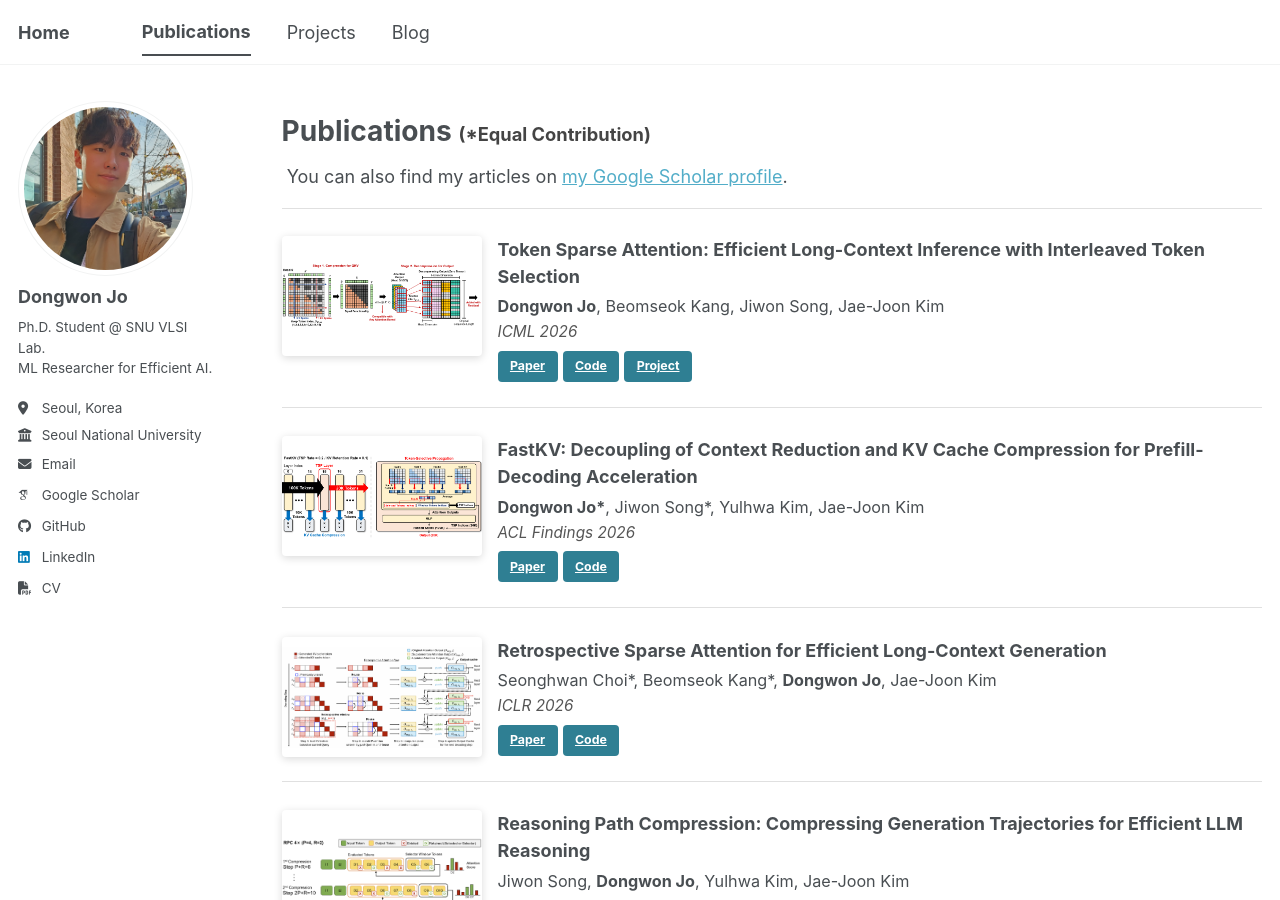
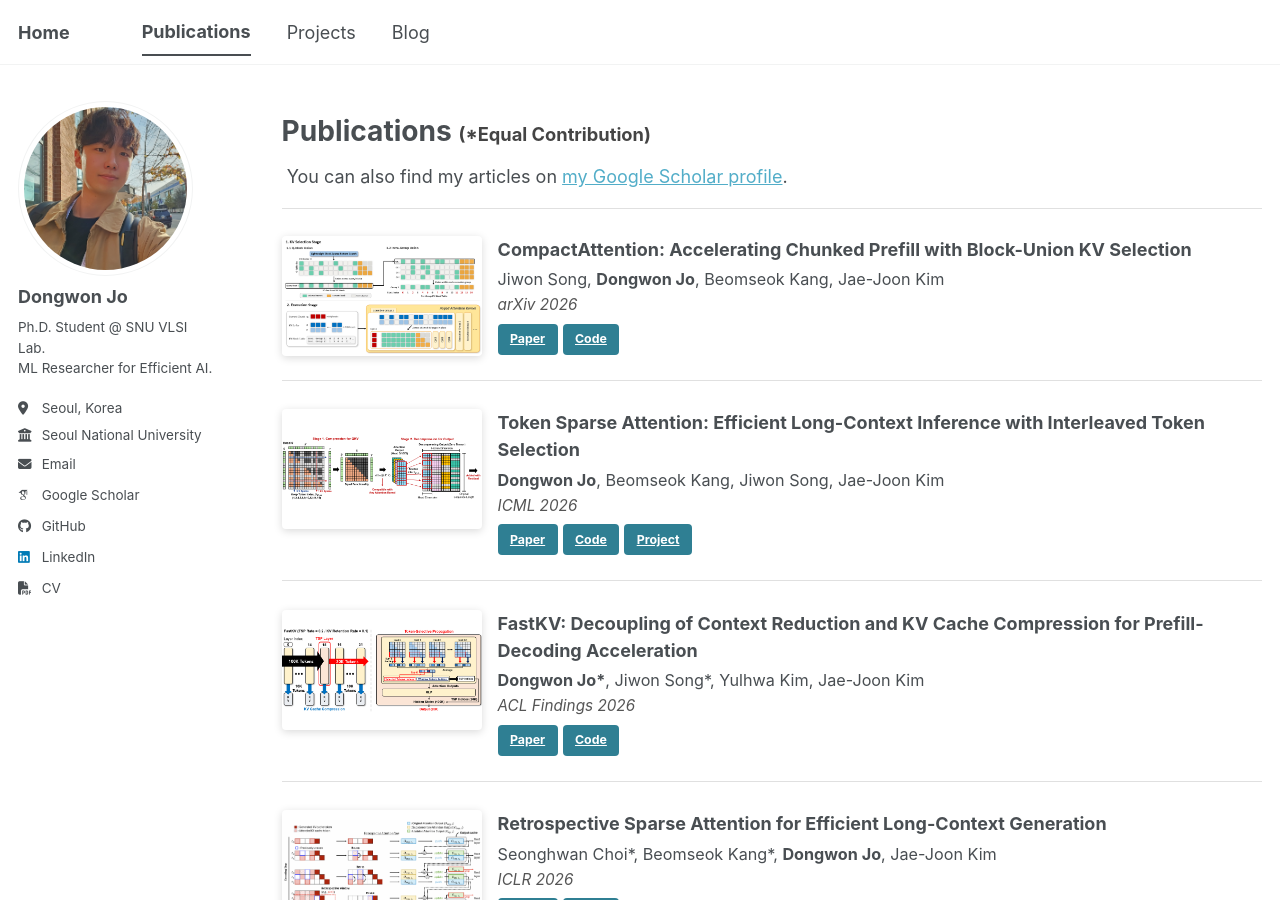
Before and after one commit to dongwonjo/dongwonjo.github.io, a Jekyll site: the page built from _pages/publications.html, in a window 1280 px wide and 900 px high. Built offline with Jekyll 4.4.1, drawn with Linux system fonts in a browser that asks for light colours; some web fonts are replaced; a script bundle is joined from its source files by our own code; library files that are not in the unit come from our copies.

Commit message:
Update publications.html

```diff
--- a/_pages/publications.html
+++ b/_pages/publications.html
@@ -18,6 +18,26 @@ author_profile: true
 <div class="publications-list">
 
   <hr style="border: none; border-top: 1px solid #e0e0e0; margin-bottom: 1.5em;">
+
+  <div class="pub-entry">
+    <div class="pub-thumb">
+      <img src="/images/paper/CompactAttention.PNG" alt="alt thumbnail">
+    </div>
+    <div class="pub-info">
+      <p class="pub-title">
+        CompactAttention: Accelerating Chunked Prefill with Block-Union KV Selection
+      </p>
+      <p class="pub-authors">
+        Jiwon Song, <strong>Dongwon Jo</strong>, Beomseok Kang, Jae-Joon Kim
+      </p>
+      <p class="pub-venue"><em>arXiv 2026</em></p>
+      <p class="pub-links">
+        <a href="https://arxiv.org/abs/2605.16839" class="btn btn--primary btn--small">Paper</a>
+        <a href="https://github.com/jiwonsong-dev/CompactAttention" class="btn btn--primary btn--small">Code</a>
+      </p>
+    </div>
+  </div>
+
   <div class="pub-entry">
     <div class="pub-thumb">
       <img src="/images/paper/TokenSparseAttention.PNG" alt="alt thumbnail">
```
